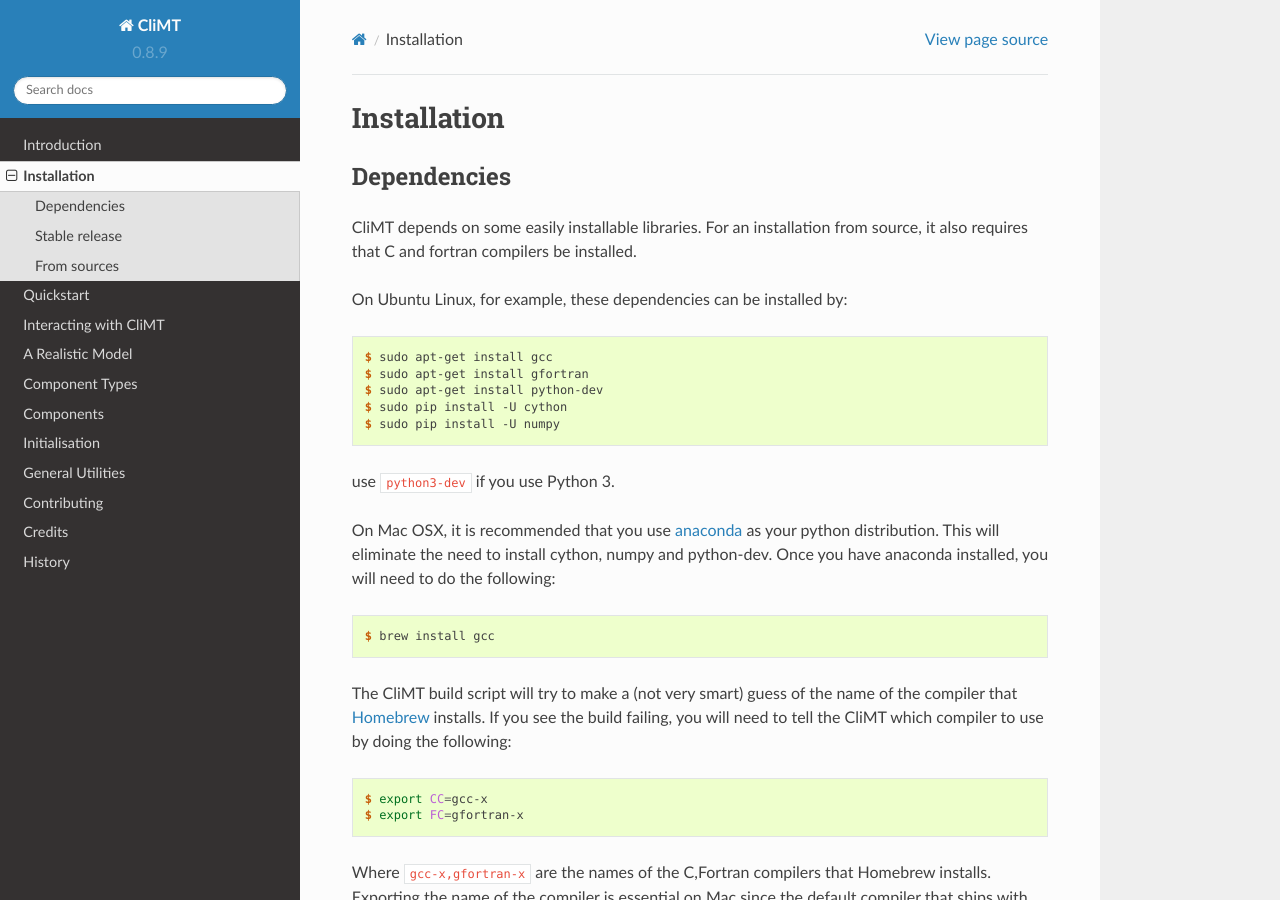
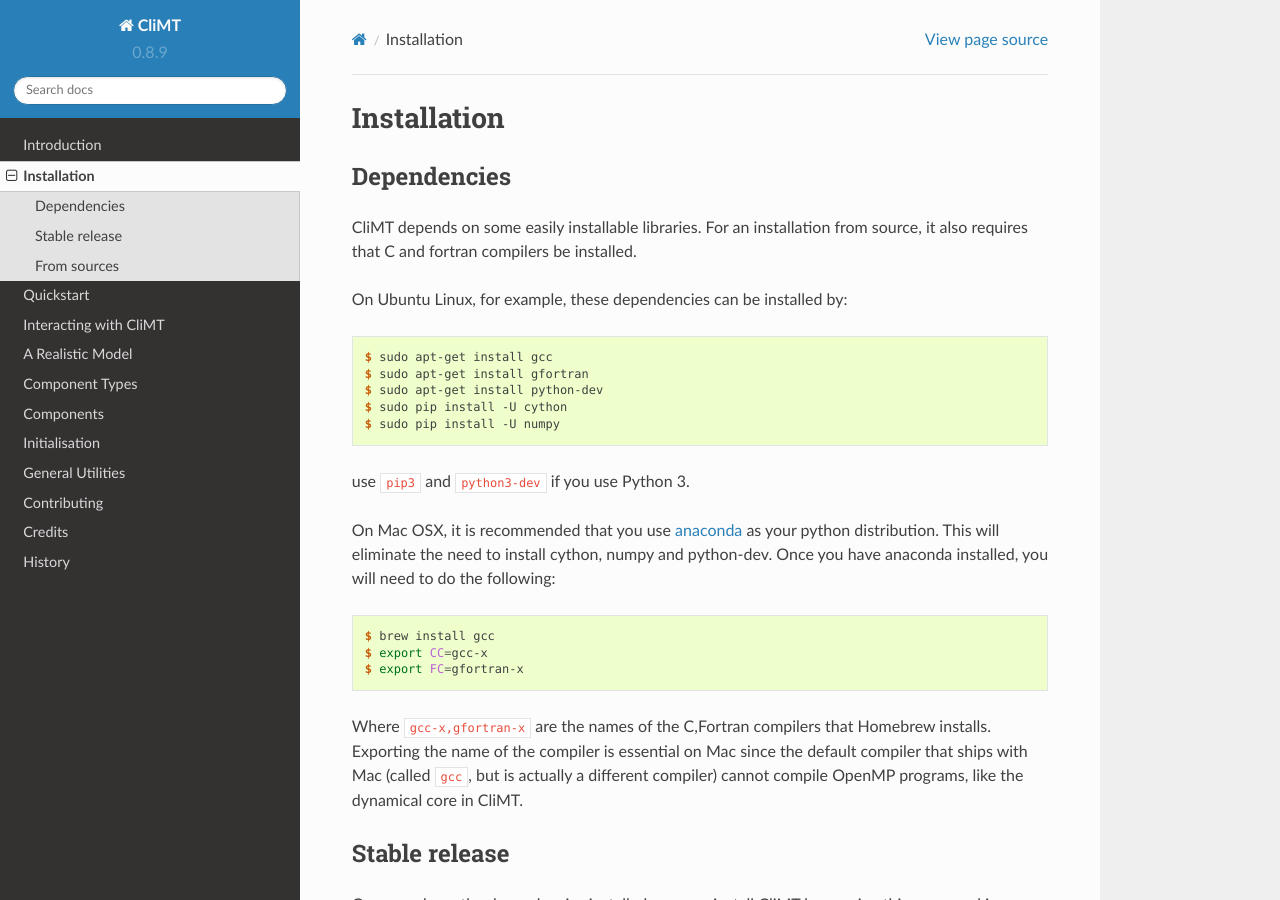
Before and after one commit to CliMT/climt, a Sphinx documentation site: the page built from docs/installation.rst, in a window 1280 px wide and 900 px high. Built offline with Sphinx 7.4.7 and the Read the Docs theme 2.0.0, drawn with Linux system fonts in a browser that asks for light colours.

Commit message:
pip install on mac won't work if CC,FC not defined

```diff
--- a/docs/installation.rst
+++ b/docs/installation.rst
@@ -22,7 +22,7 @@
     $ sudo pip install -U cython
     $ sudo pip install -U numpy
 
-use :code:`python3-dev` if you use Python 3.
+use :code:`pip3` and :code:`python3-dev` if you use Python 3.
 
 On Mac OSX, it is recommended that you use `anaconda`_ as your python distribution.
 This will eliminate the need to install cython, numpy and python-dev.
@@ -31,13 +31,6 @@
 .. code-block:: console
 
     $ brew install gcc
-
-The CliMT build script will try to make a (not very smart) guess of the name
-of the compiler that `Homebrew`_ installs. If you see the build failing, you
-will need to tell the CliMT which compiler to use by doing the following:
-
-.. code-block:: console
-
     $ export CC=gcc-x
     $ export FC=gfortran-x
 
```
